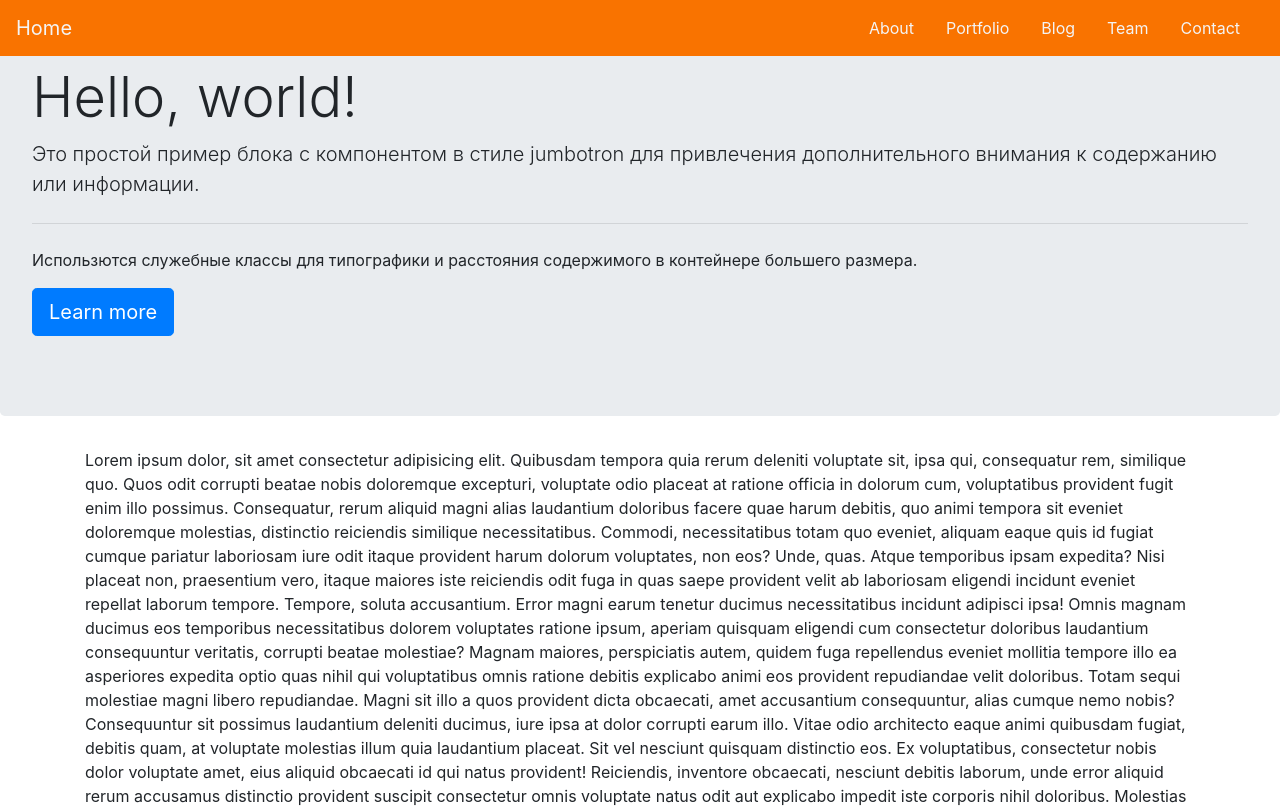
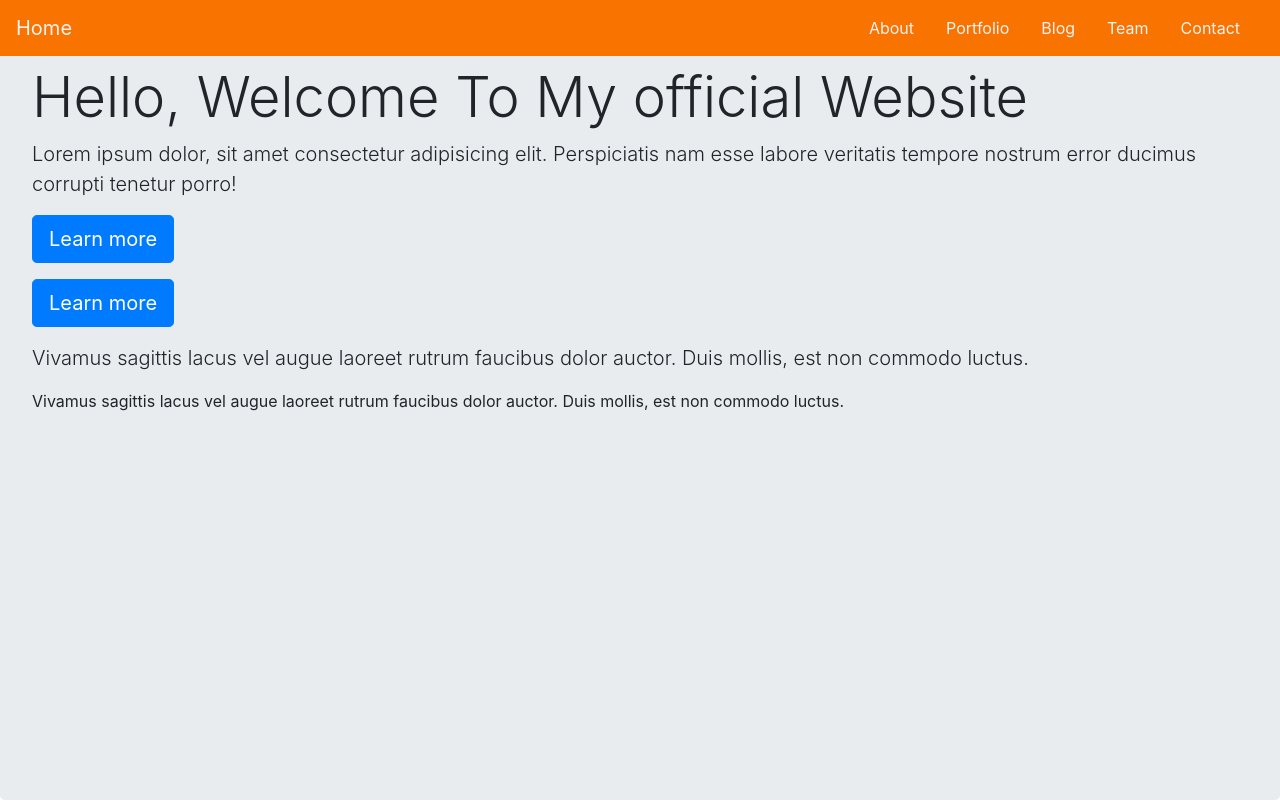
Before and after one commit to miptleha/sample-sites, a plain HTML site: page Created/saad/index.html in a window 1280 px wide. Shown: the top 808 px of the page. Drawn offline with Linux system fonts and the light colour scheme.

Commit message:
add jumbotron

```diff
--- a/Created/saad/css/site.css
+++ b/Created/saad/css/site.css
@@ -11,4 +11,5 @@
 #header .nav-link:hover {
     background: #f4f4f4;
     color: #f97300;
+    border-radius: 4px;
 }
--- a/Created/saad/index.html
+++ b/Created/saad/index.html
@@ -45,15 +45,22 @@
         </nav>
     </header>
     <section id="jumbotron">
-        <div class="jumbotron">
-            <h1 class="display-4">Hello, world!</h1>
-            <p class="lead">Это простой пример блока с компонентом в стиле jumbotron для привлечения дополнительного
-                внимания к содержанию или информации.</p>
-            <hr class="my-4">
-            <p>Использются служебные классы для типографики и расстояния содержимого в контейнере большего размера.</p>
+        <div class="jumbotron vh-100">
+            <h2 class="display-4">Hello, Welcome To My official Website</h2>
+            <p class="lead">Lorem ipsum dolor, sit amet consectetur adipisicing elit. Perspiciatis nam esse labore
+                veritatis tempore nostrum error ducimus corrupti tenetur porro!</p>
             <p class="lead">
                 <a class="btn btn-primary btn-lg" href="#" role="button">Learn more</a>
             </p>
+            <p>
+                <a class="btn btn-primary btn-lg" href="#" role="button">Learn more</a>
+            </p>
+            <p class="lead">
+                Vivamus sagittis lacus vel augue laoreet rutrum faucibus dolor auctor. Duis mollis, est non commodo luctus.
+              </p>
+              <p>
+                Vivamus sagittis lacus vel augue laoreet rutrum faucibus dolor auctor. Duis mollis, est non commodo luctus.
+              </p>
         </div>
     </section>
     <section>
```
